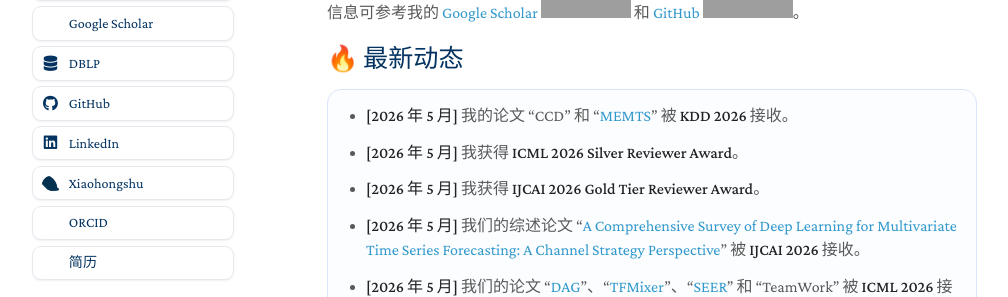
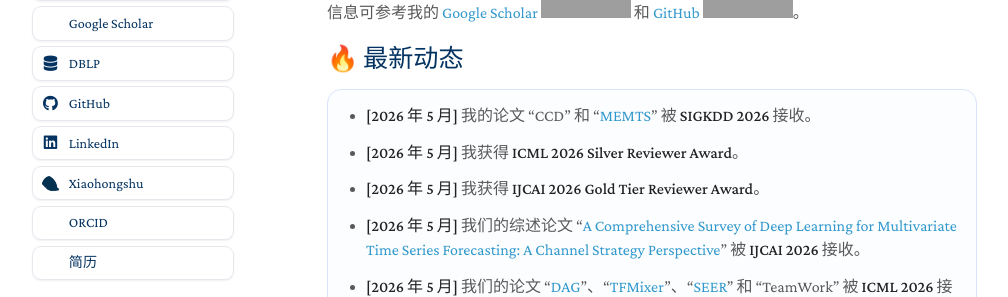
Before and after one commit to qiu69/qiu69.github.io, a Jekyll site: the page built from zh/index.md, in a window 1280 px wide and 900 px high, cut to the strip 387-684 px from the top of the window. Shown: the whole strip, without its empty margins (143-1151 px from the left). Built offline with Jekyll 4.4.1, drawn with Linux system fonts in a browser that asks for light colours; a style sheet for code colours, icons or effects is not loaded; grey boxes are pictures that could not be loaded.

Commit message:
Fix SIGKDD wording in news

```diff
--- a/zh/index.md
+++ b/zh/index.md
@@ -26,7 +26,7 @@ profile_affiliation: 华东师范大学
 
 <div class="news-scrollbox">
   <ul class="news-list" dir="auto">
-    <li><strong>[2026 年 5 月]</strong> 我的论文 “CCD” 和 “<a href="https://arxiv.org/pdf/2602.13783">MEMTS</a>” 被 <strong>KDD 2026</strong> 接收。</li>
+    <li><strong>[2026 年 5 月]</strong> 我的论文 “CCD” 和 “<a href="https://arxiv.org/pdf/2602.13783">MEMTS</a>” 被 <strong>SIGKDD 2026</strong> 接收。</li>
     <li><strong>[2026 年 5 月]</strong> 我获得 <strong>ICML 2026 Silver Reviewer Award</strong>。</li>
     <li><strong>[2026 年 5 月]</strong> 我获得 <strong>IJCAI 2026 Gold Tier Reviewer Award</strong>。</li>
     <li><strong>[2026 年 5 月]</strong> 我们的综述论文 “<a href="https://arxiv.org/pdf/2502.10721">A Comprehensive Survey of Deep Learning for Multivariate Time Series Forecasting: A Channel Strategy Perspective</a>” 被 <strong>IJCAI 2026</strong> 接收。</li>
```
Also changed, not shown: index.md (+1 -1 lines).
